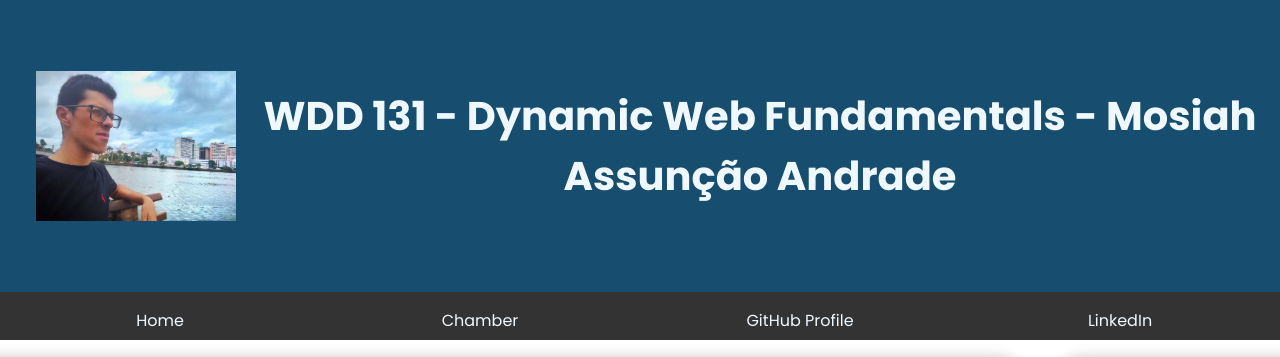
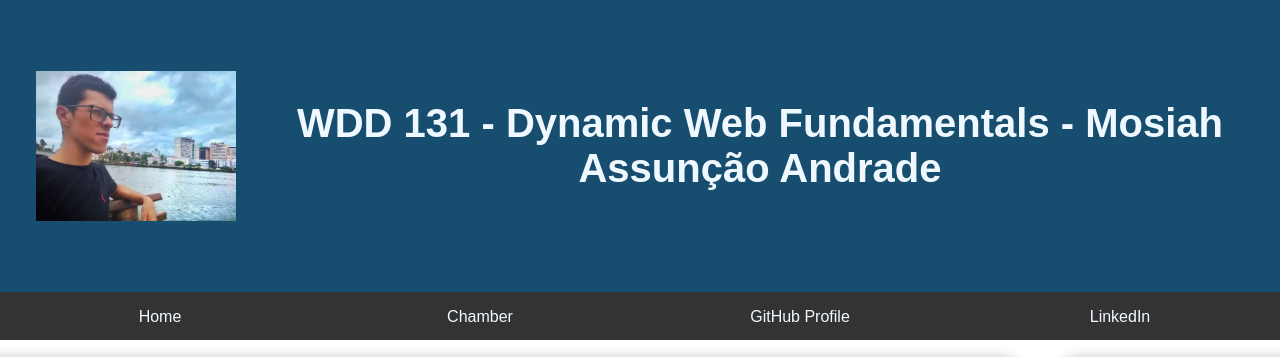
Before and after one commit to Mosiah-A/wdd231, a plain HTML site: page index.html in a window 1280 px wide. Shown: the top 357 px of the page. Drawn offline with Linux system fonts and the light colour scheme.

Commit message:
update author and font

```diff
--- a/index.html
+++ b/index.html
@@ -4,9 +4,10 @@
     <meta charset="UTF-8">
     <meta name="viewport" content="width=device-width, initial-scale=1.0">
     <title>WDD 131 - Dynamic Web Fundamentals - Mosiah Andrade</title>
-    <meta name="Author" content="Mosiah Assunção Andrade">
+    <meta name="author" content="Mosiah Assunção Andrade">
     <meta name="description" content="WDD 131 - Dynamic Web Fundamentals - Mosiah Assunção Andrade">
     <link rel="stylesheet" href="styles/base.css">
+    <link rel="preconnect" href="https://fonts.googleapis.com">
     <script  src="scripts/main.js" defer></script>
 </head>
 <body>
--- a/styles/base.css
+++ b/styles/base.css
@@ -1,6 +1,5 @@
 
 /*Font*/
-@import url('https://fonts.googleapis.com/css2?family=Comfortaa:wght@300..700&family=Poppins:ital,wght@0,100;0,200;0,300;0,400;0,500;0,600;0,700;0,800;0,900;1,100;1,200;1,300;1,400;1,500;1,600;1,700;1,800;1,900&display=swap');
 
 
 /*settings*/
```
